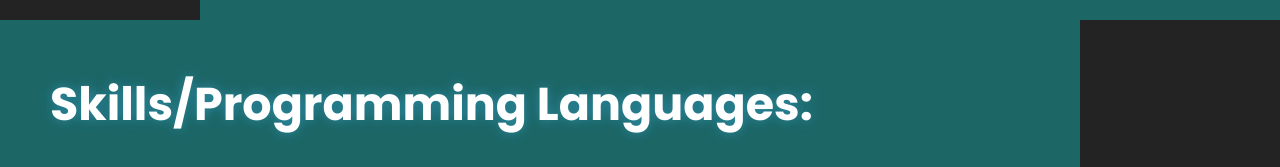
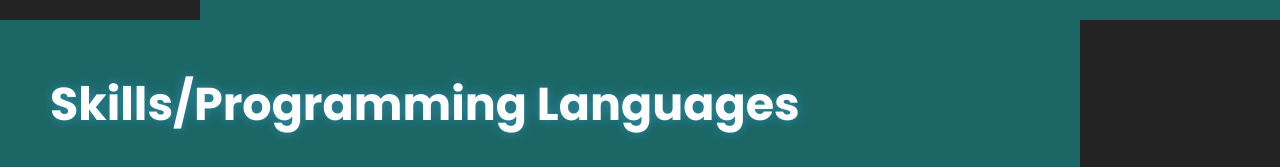
Before and after one commit to mohamedYahiaIb/My-Portfolio, a React (Create React App) app: page / in a window 1280 px wide. Shown: the part 619-786 px from the top of the page. Built offline with nearby package versions, Linux system fonts and the light colour scheme.

Commit message:
Fix production build

```diff
--- a/src/components/skills.jsx
+++ b/src/components/skills.jsx
@@ -20,7 +20,7 @@ function Skills() {
     return (
         <section ref={skillsRef} id="skills-section" className={visible ? 'skills show' : 'skills'}>
             <div className="skills-content">
-                <h1 className="skills-header">Skills/Programming Languages:</h1>
+                <h1 className="skills-header">Skills/Programming Languages</h1>
                 <div className="skills-list">
 
                     <img
```
